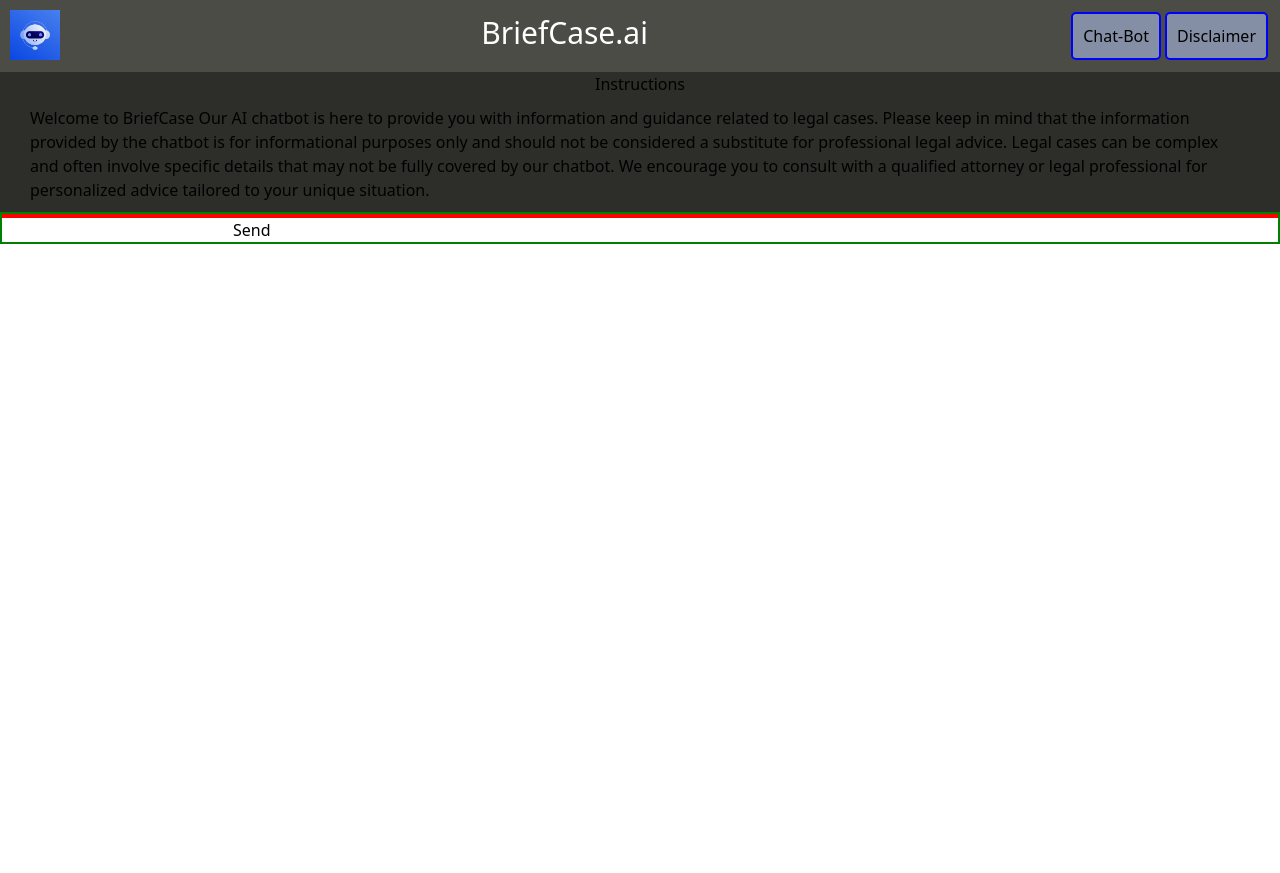
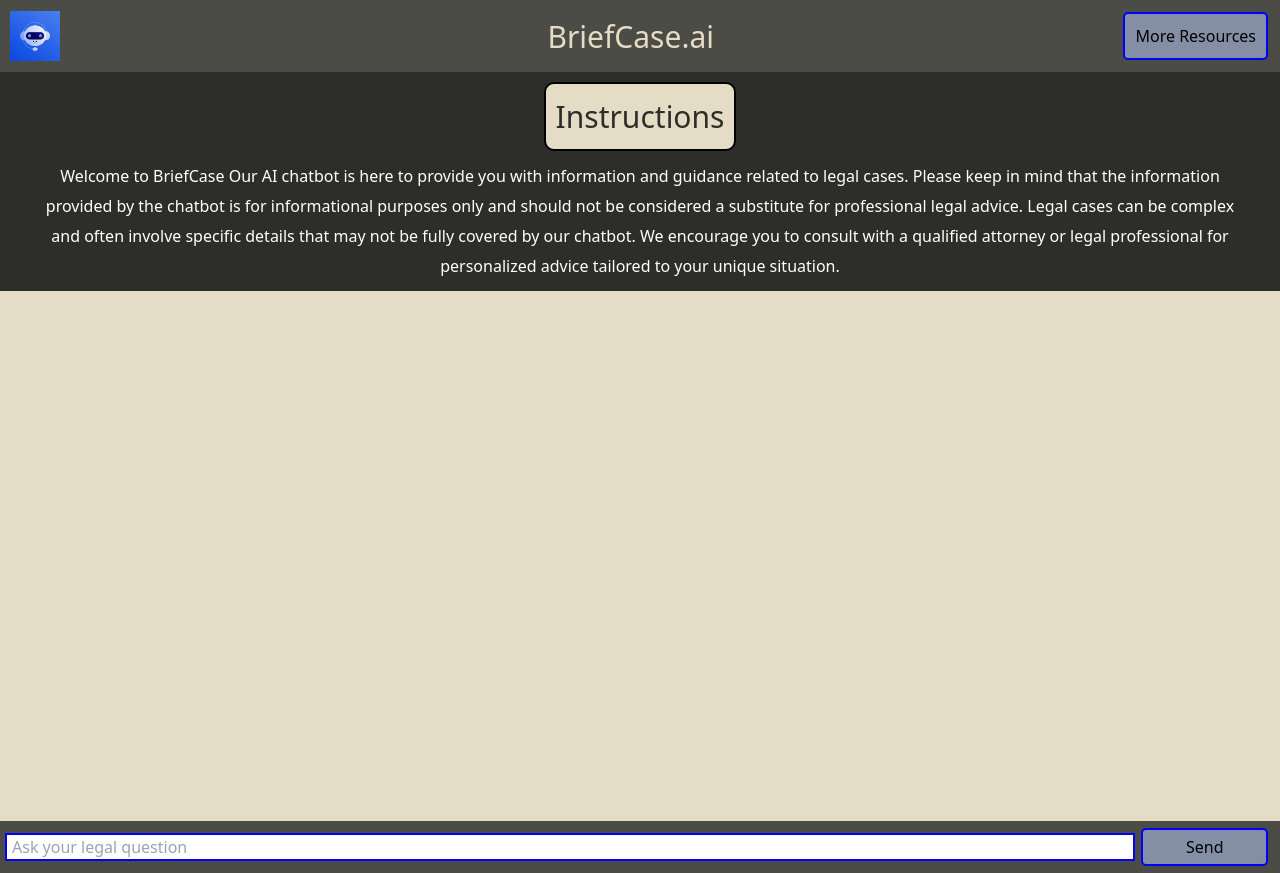
Before and after one commit to Lewin-B/KnightHacks-2023, a React (Create React App) app in the folder client/: page / in a window 1280 px wide. Before the commit the page ends 800 px from the top, so only its background shows below. Built offline with nearby package versions, Linux system fonts and the light colour scheme.

Commit message:
added MainPage features

```diff
--- a/client/src/MainPage.tsx
+++ b/client/src/MainPage.tsx
@@ -1,6 +1,7 @@
 import React from "react";
 import headerImg from './OIP (1).jpeg'
 import { useState } from "react";
+import './App.css'
 
 const MainPage = () =>{
     type Message = {
@@ -25,13 +26,14 @@
         color: 'white',
         padding: '10px',
         display: 'flex',
-        justifyContent: 'space-between'
+        justifyContent: 'space-between',
+        alignItems: 'center'
     }
 
     const navStyles = {
         display: 'flex',
         flexdirection: 'col',
-        alignItems: 'start',
+        alignItems: 'center',
     }
 
     const navBtnStyles = {
@@ -45,7 +47,10 @@
     }
 
     const titleStyles = {
-        fontSize: '30px'
+        fontSize: '30px',
+        textalign: 'center',
+        marginLeft: '80px',
+        color: '#e5dcc5'
     }
 
     const imgContainerStyle = {
@@ -57,23 +62,56 @@
     }
 
     const instructionsStyle = {
+        paddingTop: '10px',
         display: 'grid',
-        justifyItems: 'center'
+        justifyItems: 'center',
+        alignItems: 'center',
+        color: 'white',
+        textalign: 'center',
     }
-    const paragraphStyle = {
+    const paragraphStyle: React.CSSProperties = {
         paddingInline: '30px',
-        paddingBlock: '10px'
+        paddingBlock: '10px',
+        textAlign: 'center',
+        lineHeight: '30px'
     }
 
     const chatContainerStyles = {
         backgroundColor: 'white',
-        border: '2px solid green'
+        overflowy: 'auto'
     }
 
     const boxedStyles = {
         borderwidth: '2px',
-        border: '2px solid red'
+        padding: '5px',
+        minHeight: '530px',
+        backgroundColor: '#e5dcc5'
+
     }
+
+    const inputStyles = {
+        border: '2px solid blue',
+        width: '89%',
+        paddingLeft: '5px',
+        marginRight: '4px'
+    }
+
+    const sendButtonStyles = {
+        padding: '5px',
+        backgroundColor: '#848fa5',
+        color: 'black',
+        borderRadius: '5px',
+        borderColor: 'blue',
+        borderWidth: '2px',
+        margin: '2px',
+        transition: 'background-color 0.2s',
+        width: '10%',
+        paddingtop: '10px' ,
+
+        '&:hover': {
+          backgroundColor: '#0039cb'
+        }
+      }
 
 
 
@@ -85,17 +123,20 @@
             </div>
             <h1 className = 'titleText' style = {titleStyles}>BriefCase.ai</h1>
             <div className = 'nav' style={navStyles}>
-                <button className = 'nav-btn' style = {navBtnStyles}>Chat-Bot</button>
-                <button className = 'nav-btn' style = {navBtnStyles}>Disclaimer</button>
+                <button className = 'nav-btn' style = {navBtnStyles}>More Resources</button>
             </div>
         </div>
 
         <main style={mainStyles}>
             <div className = 'main-portion'>
-                <div className = 'instructions' style = {instructionsStyle}>
-                    <h1 className = 'instructions-title'>Instructions</h1>
+                <div className = 'instructions'>
+                    <div style = {instructionsStyle}>
+                        <div style={{border: '2px solid black', borderRadius: '10px', padding: '10px', backgroundColor: '#e5dcc5', color: '#2d2d2a'}}>
+                    <h1 className = 'instructions-title' style={{fontSize: '30px'}}>Instructions</h1>
+                        </div>
                     <p style = {paragraphStyle}>Welcome to BriefCase Our AI chatbot is here to provide you with information and guidance related to legal cases. Please keep in mind that the information provided by the chatbot is for informational purposes only and should not be considered a substitute for professional legal advice.
                     Legal cases can be complex and often involve specific details that may not be fully covered by our chatbot. We encourage you to consult with a qualified attorney or legal professional for personalized advice tailored to your unique situation.</p>
+                    </div>
                 </div>
             </div>
 
@@ -109,8 +150,10 @@
                 ))}
             </div>
             </div>
-            <input value = {input} onChange = {handleInputChange} />
-            <button onClick = {handleSendMessage}>Send</button>
+            <div className="bottom" style={{paddingInline:"5px", backgroundColor: '#4c4c47', marginBottom: '0px', paddingBlock:'5px'}}>
+                <input style = {inputStyles} value = {input} onChange = {handleInputChange} placeholder="Ask your legal question" />
+                <button style = {sendButtonStyles}onClick = {handleSendMessage}>Send</button>
+            </div>
             </div>
         </main>
         </>
```
